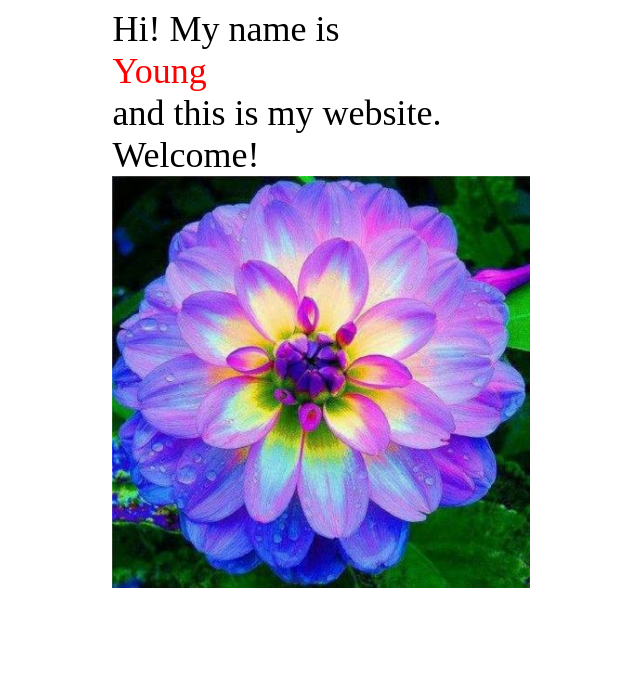
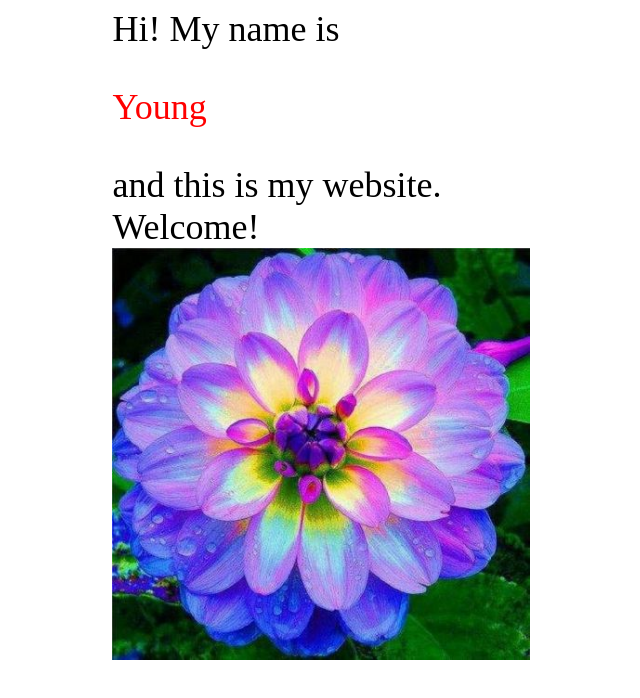
Before and after one commit to youngrrrr/WebsiteTutorial, a plain HTML site: page index.html in a window 1280 px wide. Shown: the whole page, without its empty margins (319-959 px from the left). Drawn offline with nearby package versions, Linux system fonts and the light colour scheme.

Commit message:
Update index.html

```diff
--- a/index.html
+++ b/index.html
@@ -10,7 +10,7 @@
   </head>
   <body>
     <div class="center my-font-size">
-      Hi! My name is <div class="my-font-color">Young</div> and this is my website. Welcome!
+      Hi! My name is <p class="my-font-color">Young</p> and this is my website. Welcome!
     </div>
     <img src="./flower.jpg" id="pic" class="center"/>
   </body>
```
